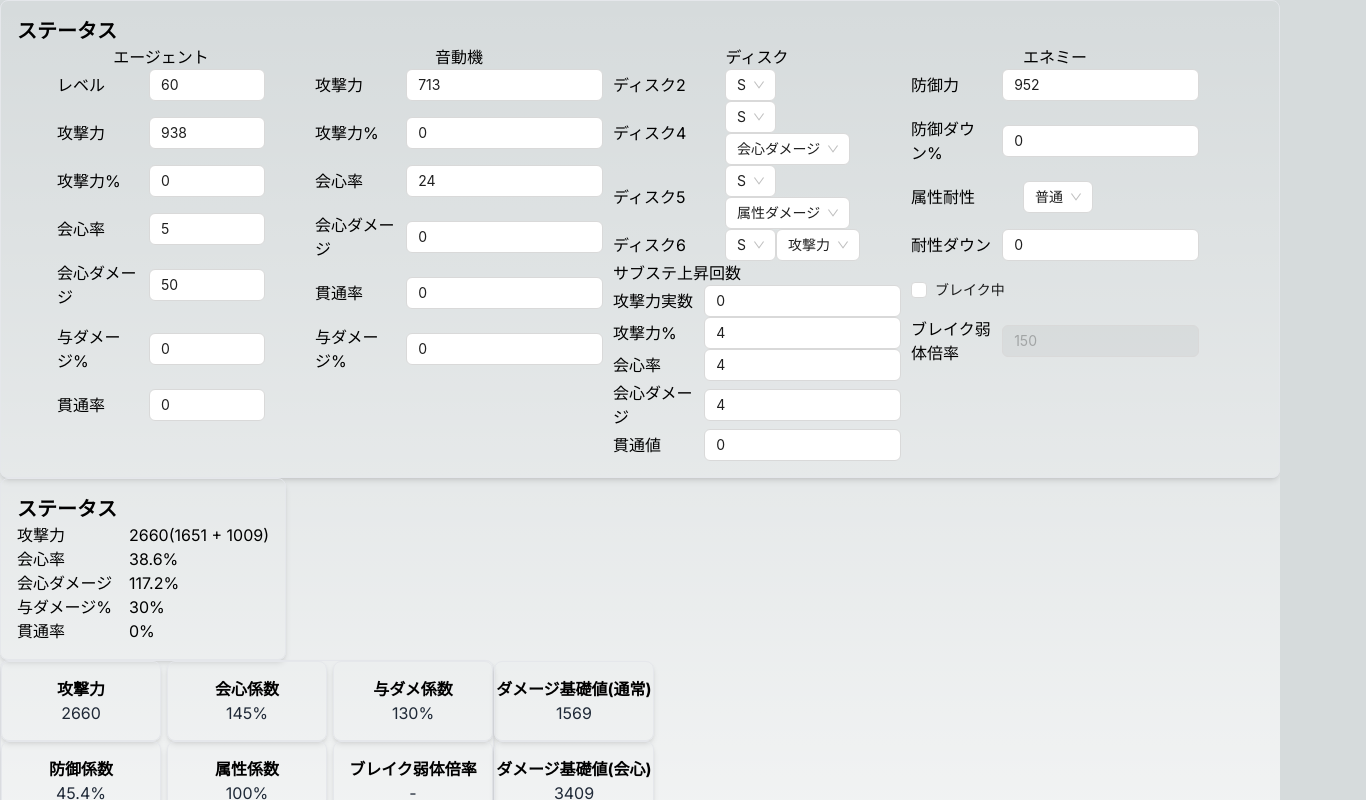
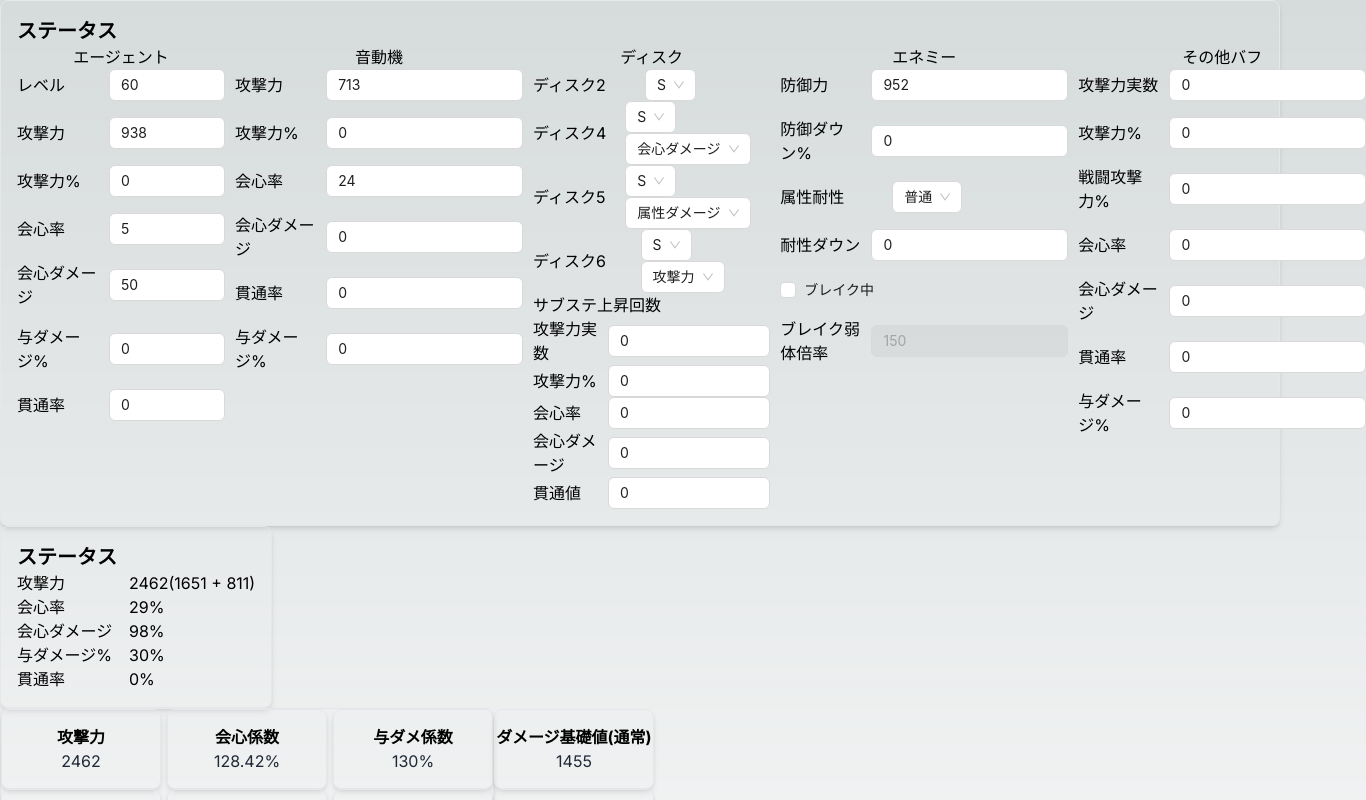
Before and after one commit to negagen/zzz-calculator, a Next.js app: page / in a window 1280 px wide. Shown: the top 800 px of the page, 1366 px wide, since content can reach past the window. Built offline with nearby package versions, Linux system fonts and the light colour scheme.

Commit message:
Impl BattleStatus

```diff
--- a/app/calculator.ts
+++ b/app/calculator.ts
@@ -5,6 +5,7 @@ import {
   BaseStatus,
   EnemyStatus,
   DamageBase,
+  BattleStatus,
 } from "./types";
 import Decimal from "decimal.js";
 
@@ -140,37 +141,53 @@ const damageLevel: Record<number, number> = {
 
 export const calculateDamageBase = (
   baseStatus: BaseStatus,
-  enemyStatus: EnemyStatus
+  enemyStatus: EnemyStatus,
+  battleStatus: BattleStatus
 ): DamageBase => {
-  const critBonusRate = Math.floor(
-    100 + (baseStatus.critRate / 100) * baseStatus.critDamage
-  );
-  const damageBuffRate = 100 + baseStatus.damageBuff;
+  const critRate = baseStatus.critRate + battleStatus.critRateBonus;
+  const critDamage = baseStatus.critDamage + battleStatus.critDamageBonus;
+  const damageBuff = baseStatus.damageBuff + battleStatus.damageBuffBonus;
+  const penRate = baseStatus.penRate + battleStatus.penRateBonus;
+
+  const attack = new Decimal(baseStatus.attack)
+    .times(new Decimal(100 + battleStatus.battleAttackRateBonus).div(100))
+    .floor()
+    .add(battleStatus.attackBonus)
+    .toNumber();
+
+  const critBonusRate = new Decimal(100)
+    .add(new Decimal(critRate).div(100).times(critDamage))
+    .times(100)
+    .floor()
+    .div(100)
+    .toNumber();
+  const damageBuffRate = 100 + damageBuff;
   const defense = Math.max(
-    Math.floor(
-      enemyStatus.defense *
-        (1 - enemyStatus.defenseDown / 100) *
-        (1 - baseStatus.penRate / 100)
-    ) - baseStatus.pen,
+    new Decimal(enemyStatus.defense)
+      .times(new Decimal(100).sub(enemyStatus.defenseDown).div(100))
+      .times(new Decimal(100).sub(penRate).div(100))
+      .toNumber() - baseStatus.pen,
     0
   );
-  const defenseRate =
-    Math.floor(
-      (damageLevel[baseStatus.level] /
-        (damageLevel[baseStatus.level] + defense)) *
-        1000
-    ) / 10;
+
+  const defenseRate = new Decimal(damageLevel[baseStatus.level])
+    .div(new Decimal(damageLevel[baseStatus.level]).add(defense))
+    .times(10000)
+    .floor()
+    .div(100)
+    .toNumber();
+
   const resistanceRate =
     100 - enemyStatus.damageRes + enemyStatus.registanceDown;
   const stunBonusRate = enemyStatus.stunDamageMultiplier;
 
   return {
-    attack: baseStatus.attack,
+    attack: attack,
     damageBuff: damageBuffRate,
     critDamage: 100 + baseStatus.critDamage,
     critBonusRate: critBonusRate,
-    pen: baseStatus.penRate,
-    penRatio: baseStatus.penRate,
+    pen: baseStatus.pen,
+    penRatio: penRate,
     defenceRate: defenseRate,
     registanceRate: resistanceRate,
     stunBonusRate: stunBonusRate,
--- a/app/components/BattleStatusPanel.tsx
+++ b/app/components/BattleStatusPanel.tsx
@@ -1,29 +1,29 @@
 import { Input } from "antd";
-import { EngineStatus } from "./types";
+import { BattleStatus } from "@/app/types";
 
 export const BattleStatusPanel = ({
-  engineStatus,
+  battleStatus,
   onChange,
 }: {
-  engineStatus: EngineStatus;
-  onChange: (engineStatus: EngineStatus) => void;
+  battleStatus: BattleStatus;
+  onChange: (battleStatus: BattleStatus) => void;
 }) => {
   return (
     <div className="flex flex-col items-center w-72">
-      <div>音動機</div>
+      <div>その他バフ</div>
 
       <div className="flex flex-col items-center gap-4 w-72">
         <div className="flex flex-row items-center w-full">
-          <div className="w-28">攻撃力</div>
+          <div className="w-28">攻撃力実数</div>
           <div>
             <Input
               placeholder="攻撃力実数"
               type="number"
-              value={engineStatus.attack}
+              value={battleStatus.attackBonus}
               onChange={(e) => {
                 onChange({
-                  ...engineStatus,
-                  attack: parseInt(e.target.value),
+                  ...battleStatus,
+                  attackBonus: parseInt(e.target.value),
                 });
               }}
             />
@@ -37,11 +37,29 @@ export const BattleStatusPanel = ({
               placeholder="攻撃力%"
               type="number"
               step="0.1"
-              value={engineStatus.attackRate}
+              value={battleStatus.attackRateBonus}
               onChange={(e) => {
                 onChange({
-                  ...engineStatus,
-                  attackRate: parseFloat(e.target.value),
+                  ...battleStatus,
+                  attackRateBonus: parseFloat(e.target.value),
+                });
+              }}
+            />
+          </div>
+        </div>
+
+        <div className="flex flex-row items-center w-full">
+          <div className="w-28">戦闘攻撃力%</div>
+          <div>
+            <Input
+              placeholder="攻撃力%"
+              type="number"
+              step="0.1"
+              value={battleStatus.battleAttackRateBonus}
+              onChange={(e) => {
+                onChange({
+                  ...battleStatus,
+                  battleAttackRateBonus: parseFloat(e.target.value),
                 });
               }}
             />
@@ -55,11 +73,11 @@ export const BattleStatusPanel = ({
               placeholder="会心率"
               type="number"
               step="0.1"
-              value={engineStatus.critRate}
+              value={battleStatus.critRateBonus}
               onChange={(e) => {
                 onChange({
-                  ...engineStatus,
-                  critRate: parseFloat(e.target.value),
+                  ...battleStatus,
+                  critRateBonus: parseFloat(e.target.value),
                 });
               }}
             />
@@ -73,11 +91,11 @@ export const BattleStatusPanel = ({
               placeholder="会心ダメージ"
               type="number"
               step="0.1"
-              value={engineStatus.critDamage}
+              value={battleStatus.critDamageBonus}
               onChange={(e) => {
                 onChange({
-                  ...engineStatus,
-                  critDamage: parseFloat(e.target.value),
+                  ...battleStatus,
+                  critDamageBonus: parseFloat(e.target.value),
                 });
               }}
             />
@@ -91,11 +109,11 @@ export const BattleStatusPanel = ({
               placeholder="貫通率"
               type="number"
               step="0.1"
-              value={engineStatus.penRatio}
+              value={battleStatus.penRateBonus}
               onChange={(e) => {
                 onChange({
-                  ...engineStatus,
-                  penRatio: parseFloat(e.target.value),
+                  ...battleStatus,
+                  penRateBonus: parseFloat(e.target.value),
                 });
               }}
             />
@@ -109,11 +127,11 @@ export const BattleStatusPanel = ({
               placeholder="与ダメージ%"
               type="number"
               step="0.1"
-              value={engineStatus.damageBuff}
+              value={battleStatus.damageBuffBonus}
               onChange={(e) => {
                 onChange({
-                  ...engineStatus,
-                  damageBuff: parseFloat(e.target.value),
+                  ...battleStatus,
+                  damageBuffBonus: parseFloat(e.target.value),
                 });
               }}
             />
--- a/app/data.ts
+++ b/app/data.ts
@@ -3,6 +3,7 @@ import {
   DiskStatus,
   EngineStatus,
   EnemyStatus,
+  BattleStatus,
   Skill,
 } from "./types";
 
@@ -31,9 +32,9 @@ export const defaultDiskStatus: DiskStatus = {
   slot5: { rank: "S", type: "damageBuff" },
   slot6: { rank: "S", type: "attack" },
   attackCount: 0,
-  attackRateCount: 4,
-  critRateCount: 4,
-  critDamageCount: 4,
+  attackRateCount: 0,
+  critRateCount: 0,
+  critDamageCount: 0,
   penCount: 0,
 };
 
@@ -58,3 +59,13 @@ export const defaultSkills: Skill[] = [
     type: "basic",
   },
 ];
+
+export const defaultBattleStatus: BattleStatus = {
+  attackBonus: 0,
+  attackRateBonus: 0,
+  battleAttackRateBonus: 0,
+  critRateBonus: 0,
+  critDamageBonus: 0,
+  damageBuffBonus: 0,
+  penRateBonus: 0,
+};
--- a/app/page.tsx
+++ b/app/page.tsx
@@ -6,6 +6,7 @@ import type {
   EnemyStatus,
   DiskStatus,
   EngineStatus,
+  BattleStatus,
 } from "./types";
 import {
   AgentStatusPanel,
@@ -15,6 +16,7 @@ import {
   StatusPanel,
   SkillDamagePanel,
   DamageBasePanel,
+  BattleStatusPanel,
 } from "@/app/components";
 import { calculateDamageBase, calculateStatus } from "@/app/calculator";
 import {
@@ -23,6 +25,7 @@ import {
   defaultDiskStatus,
   defaultEnemyStatus,
   defaultSkills,
+  defaultBattleStatus,
 } from "./data";
 
 export default function Home() {
@@ -33,8 +36,11 @@ export default function Home() {
   const [diskStatus, setDiskStatus] = useState<DiskStatus>(defaultDiskStatus);
   const [enemyStatus, setEnemyStatus] =
     useState<EnemyStatus>(defaultEnemyStatus);
+  const [battleStatus, setBattleStatus] =
+    useState<BattleStatus>(defaultBattleStatus);
+
   const baseStatus = calculateStatus(agentStatus, engineStatus, diskStatus);
-  const damageBase = calculateDamageBase(baseStatus, enemyStatus);
+  const damageBase = calculateDamageBase(baseStatus, enemyStatus, battleStatus);
   const skills = defaultSkills;
 
   return (
@@ -55,6 +61,11 @@ export default function Home() {
             enemyStatus={enemyStatus}
             onChange={setEnemyStatus}
           />
+
+          <BattleStatusPanel
+            battleStatus={battleStatus}
+            onChange={setBattleStatus}
+          />
         </div>
       </div>
 
```
Also changed, not shown: app/types.ts (+10 -0 lines).
